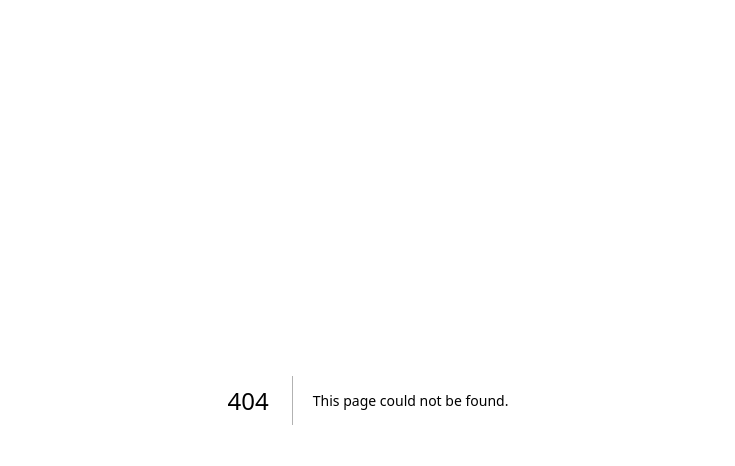
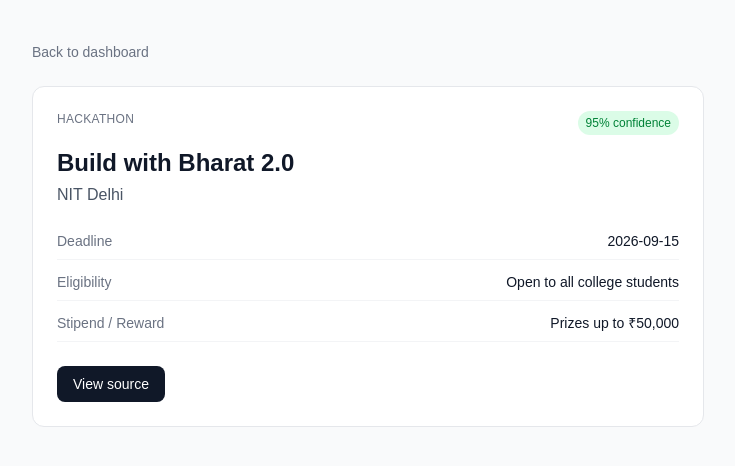
Before and after one commit to raddhikagarg/SaveIt, a Next.js app in the folder frontend/: page /opportunity/1 in a window 1280 px wide. Before the commit this address had no page. Shown: the top 466 px of the page, without its empty margins (272-1007 px from the left). Built offline with nearby package versions, Linux system fonts and the light colour scheme.

Commit message:
add opportunity detail page

```diff
--- /dev/null
+++ b/frontend/app/opportunity/[id]/page.tsx
@@ -0,0 +1,91 @@
+import { mockOpportunities } from "@/lib/mockData";
+import Link from "next/link";
+import { notFound } from "next/navigation";
+
+export default async function OpportunityDetail({
+  params,
+}: {
+  params: Promise<{ id: string }>;
+}) {
+  const { id } = await params;
+
+  const opportunity = mockOpportunities.find((o) => o.id === id);
+
+  if (!opportunity) {
+    notFound();
+  }
+
+  const confidenceColor =
+    opportunity.confidenceScore >= 0.8
+      ? "bg-green-100 text-green-700"
+      : opportunity.confidenceScore >= 0.5
+      ? "bg-yellow-100 text-yellow-700"
+      : "bg-red-100 text-red-700";
+
+  return (
+    <main className="min-h-screen bg-gray-50 px-6 py-10">
+      <div className="max-w-2xl mx-auto">
+        <Link
+          href="/"
+          className="text-sm text-gray-500 hover:text-gray-800 mb-6 inline-block"
+        >
+          Back to dashboard
+        </Link>
+
+        <div className="bg-white border border-gray-200 rounded-xl p-6">
+          <div className="flex justify-between items-start mb-3">
+            <span className="text-xs font-medium text-gray-500 uppercase tracking-wide">
+              {opportunity.category}
+            </span>
+
+            <span
+              className={`text-xs font-medium px-2 py-1 rounded-full ${confidenceColor}`}
+            >
+              {Math.round(opportunity.confidenceScore * 100)}% confidence
+            </span>
+          </div>
+
+          <h1 className="text-2xl font-bold text-gray-900 mb-1">
+            {opportunity.title}
+          </h1>
+
+          <p className="text-gray-600 mb-6">{opportunity.organization}</p>
+
+          <div className="space-y-3 text-sm">
+            <div className="flex justify-between border-b border-gray-100 pb-2">
+              <span className="text-gray-500">Deadline</span>
+              <span className="font-medium text-gray-900">
+                {opportunity.deadline}
+              </span>
+            </div>
+
+            <div className="flex justify-between border-b border-gray-100 pb-2">
+              <span className="text-gray-500">Eligibility</span>
+              <span className="font-medium text-gray-900 text-right">
+                {opportunity.eligibility}
+              </span>
+            </div>
+
+            <div className="flex justify-between border-b border-gray-100 pb-2">
+              <span className="text-gray-500">Stipend / Reward</span>
+              <span className="font-medium text-gray-900">
+                {opportunity.stipend}
+              </span>
+            </div>
+          </div>
+
+          <div className="mt-6">
+            <a
+              href={opportunity.sourceLink}
+              target="_blank"
+              rel="noopener noreferrer"
+              className="inline-block bg-gray-900 text-white text-sm font-medium px-4 py-2 rounded-lg hover:bg-gray-800 transition-colors"
+            >
+              View source
+            </a>
+          </div>
+        </div>
+      </div>
+    </main>
+  );
+}
```
